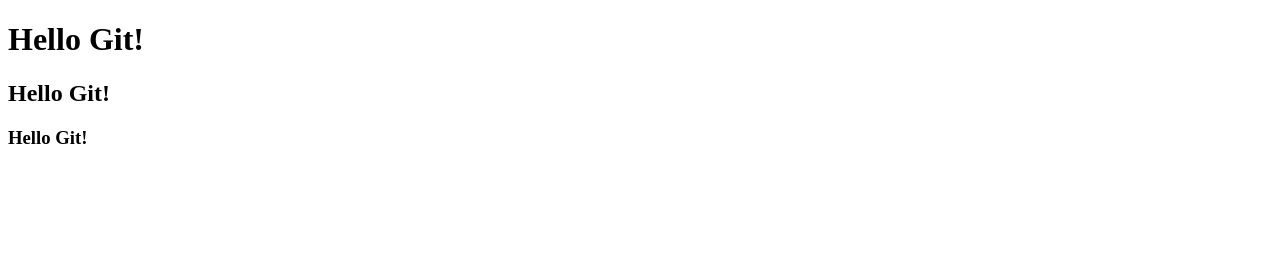
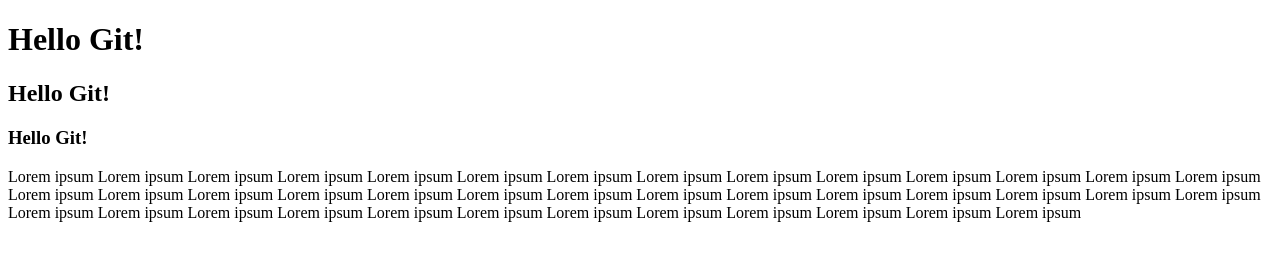
Before and after one commit to chandnisoni/basic_repo, a plain HTML site: page index.html in a window 1280 px wide. Drawn offline with Linux system fonts and the light colour scheme.

Commit message:
added content

```diff
--- a/index.html
+++ b/index.html
@@ -7,5 +7,6 @@
 	<h1>Hello Git!</h1>
 	<h2>Hello Git!</h2>
 	<h3>Hello Git!</h3>
+	<p>Lorem ipsum Lorem ipsum Lorem ipsum Lorem ipsum Lorem ipsum Lorem ipsum Lorem ipsum Lorem ipsum Lorem ipsum Lorem ipsum Lorem ipsum Lorem ipsum Lorem ipsum Lorem ipsum Lorem ipsum Lorem ipsum Lorem ipsum Lorem ipsum Lorem ipsum Lorem ipsum Lorem ipsum Lorem ipsum Lorem ipsum Lorem ipsum Lorem ipsum Lorem ipsum Lorem ipsum Lorem ipsum Lorem ipsum Lorem ipsum Lorem ipsum Lorem ipsum Lorem ipsum Lorem ipsum Lorem ipsum Lorem ipsum Lorem ipsum Lorem ipsum Lorem ipsum Lorem ipsum </p>
 </body>
 </html>
```
